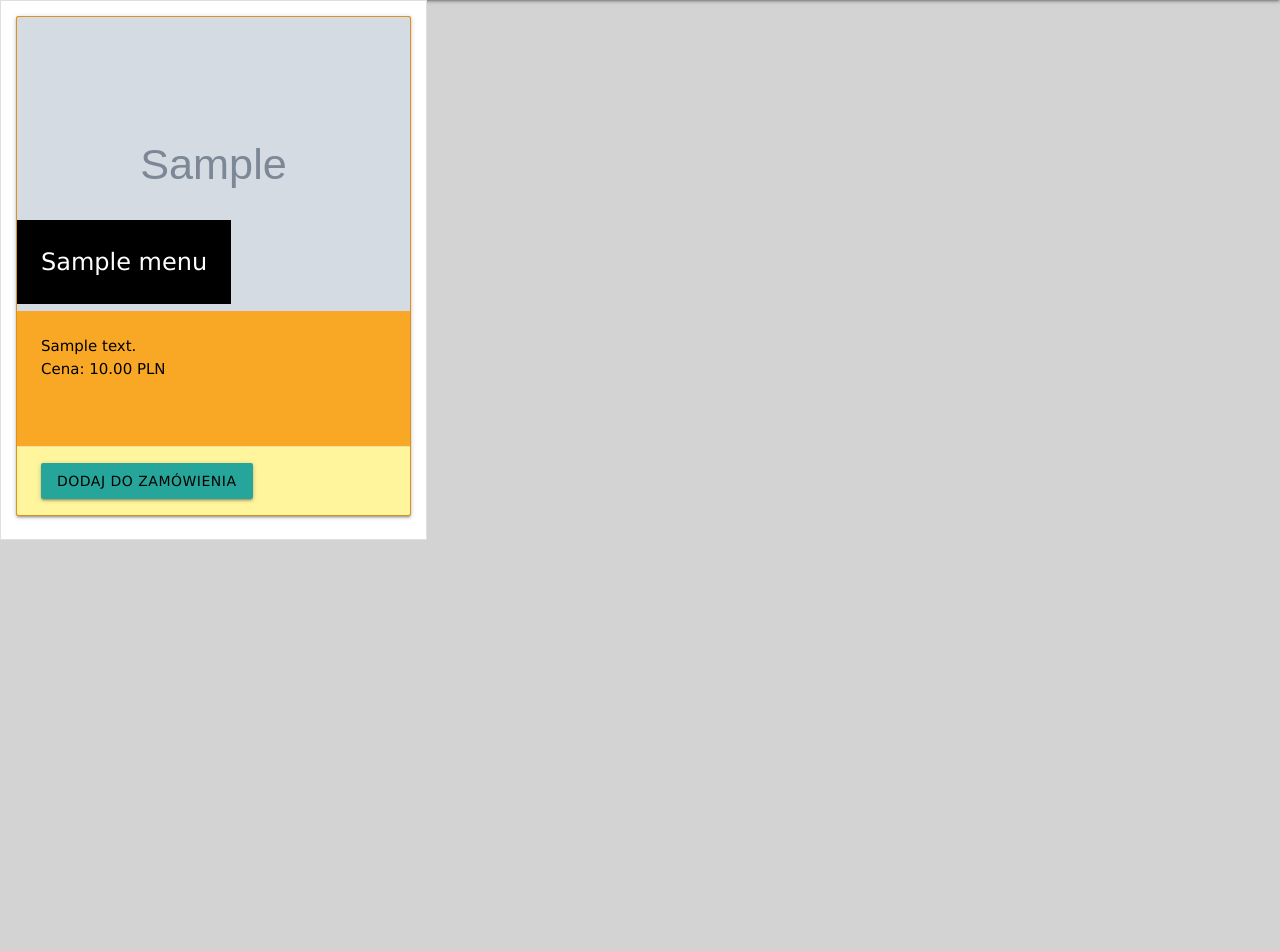
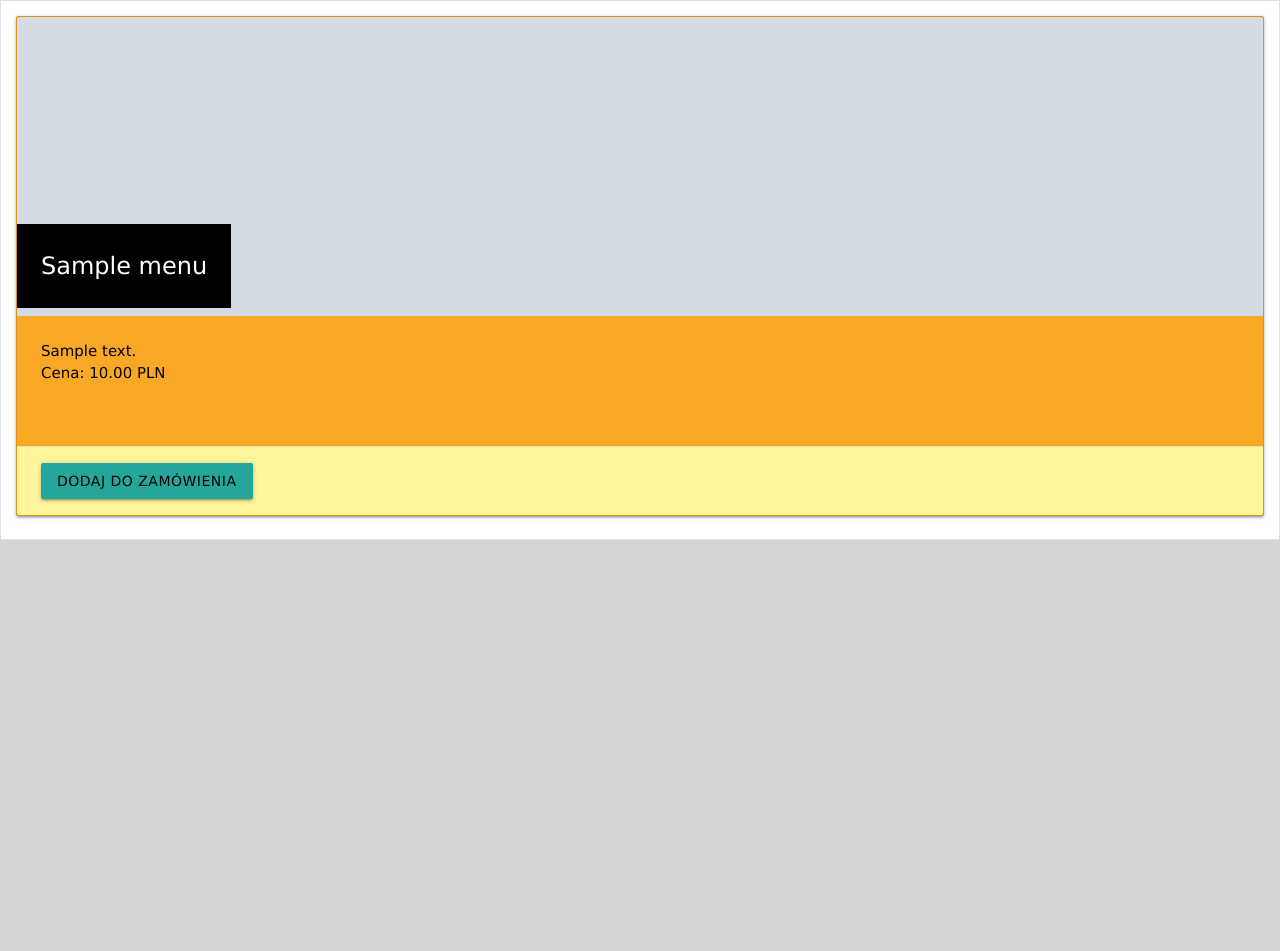
Before and after one commit to metalic24/amciuamciu.pl, a Django app: page /menu/1/ in a window 1280 px wide. Shown: the part 64-1015 px from the top of the page. Run offline with Django 3.2, Linux system fonts and the light colour scheme; tables that the repository leaves empty hold one stand-in row (values such as "Sample post"); grey boxes marked "Sample" are stand-in pictures.

Commit message:
koniec :D :two_hearts:

```diff
--- a/amciuamciu/templates/menu/show_menu.html
+++ b/amciuamciu/templates/menu/show_menu.html
@@ -37,8 +37,8 @@
 
 
     {% for obj in objs %}
-    <div class="list-group-item d-flex justify-content-between align-items-center col-md-4 ">
-      <div class="card large yellow darken-3 " >
+    <div class="list-group-item d-flex justify-content-between align-items-center  ">
+      <div class="card large yellow darken-3 col-md-12 " >
         <div class="card-image">
           <img src={{obj.img_path.url}}>
           <span class="card-title black name">{{obj.name}}</span>
```
Also changed, not shown: amciuamciu/media/images/futomaki.jfif (added), amciuamciu/media/images/pizza-hawajska.jpeg (added), amciuamciu/media/images/sushi-930x530_5VJAVUp.jpg (added), amciuamciu/media/images/zestaw.jpg (added).
